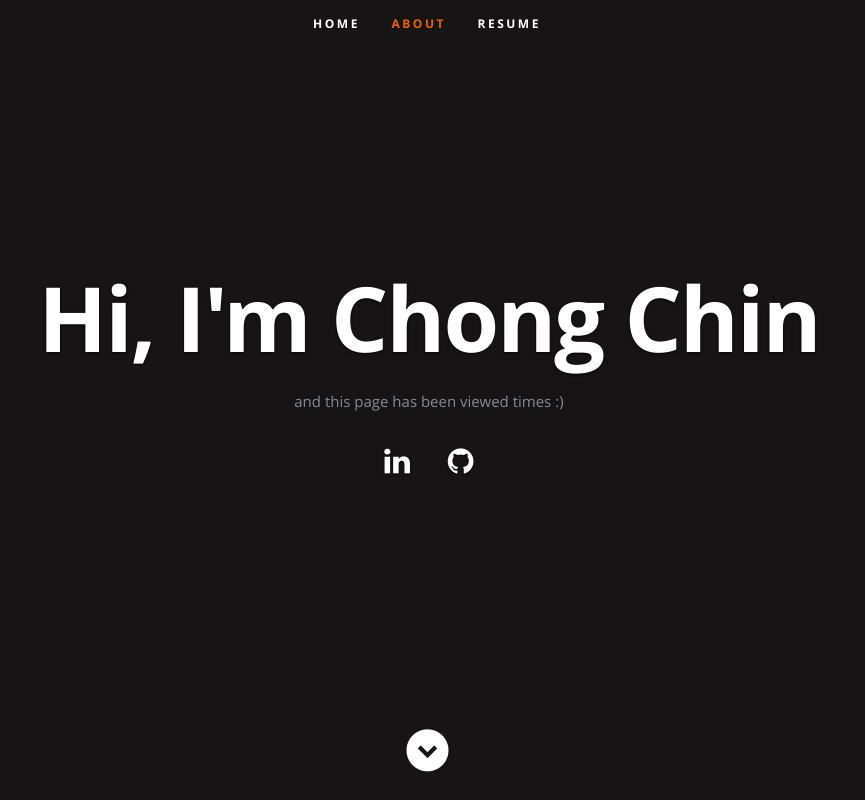
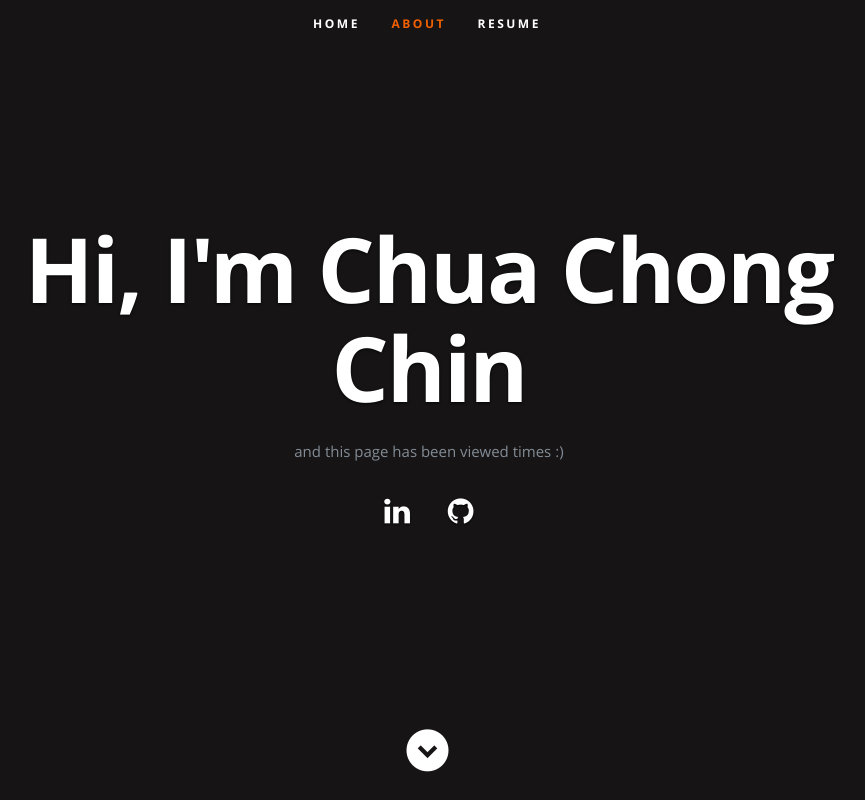
Before and after one commit to heyitschongchin/azure-resume, a plain HTML site: page frontend/index.html in a window 1280 px wide. Shown: the top 800 px of the page, without its empty margins (213-1078 px from the left). Drawn offline with nearby package versions, Linux system fonts and the light colour scheme; no server answers.

Commit message:
Update HTML

```diff
--- a/frontend/index.html
+++ b/frontend/index.html
@@ -54,7 +54,7 @@
 
       <div class="row banner">
          <div class="banner-text">
-            <h1 class="responsive-headline">Hi, I'm Chong Chin</h1>
+            <h1 class="responsive-headline">Hi, I'm Chua Chong Chin</h1>
 
             <p>and this page has been viewed <a id="counter"></a> times :) </p>
             <ul class="social">
```
